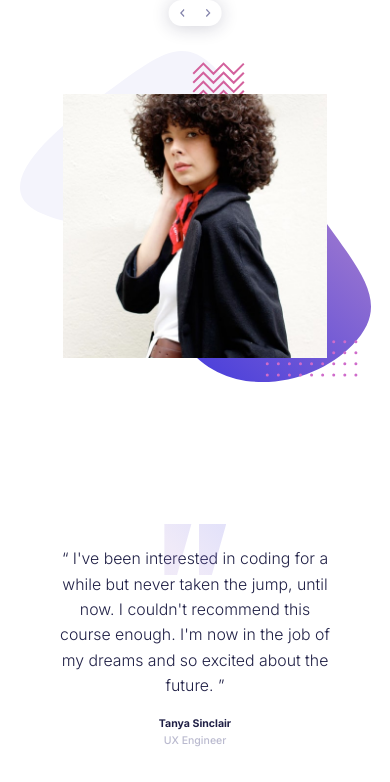
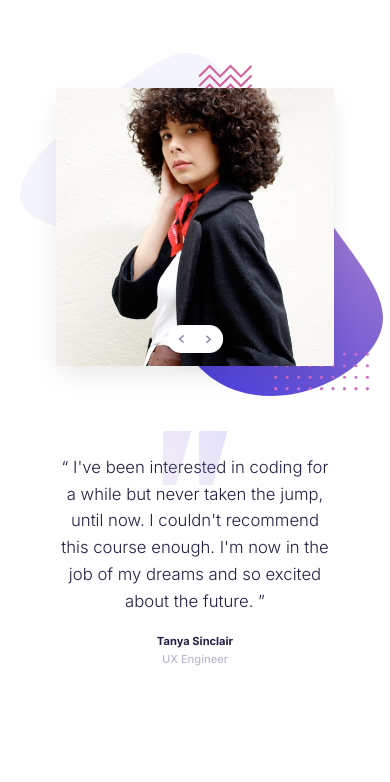
Before and after one commit to devsajad/Testimonial_Slider-Sass-FrontMentor, a website built with Parcel: page index.html in a window 390 px wide. Built offline with nearby package versions, Linux system fonts and the light colour scheme.

Commit message:
fix : correct responsive design

```diff
--- a/index.html
+++ b/index.html
@@ -3,6 +3,14 @@
   <head>
     <meta charset="UTF-8" />
     <meta name="viewport" content="width=device-width, initial-scale=1.0" />
+    <meta
+      name="description"
+      content="A testimonial slider from Frontend Mentor for coding bootcamp users."
+    />
+    <meta
+      name="keywords"
+      content="slider, testimonial, frontend mentor, coding bootcamp, web development"
+    />
 
     <link
       rel="icon"
@@ -24,7 +32,12 @@
   <body>
     <div class="container">
       <section class="slider">
-        <div class="slider__slider-container">
+        <!-- Slide 1 -->
+        <div
+          class="slider__slider-container"
+          role="region"
+          aria-label="Testimonial Slide 1"
+        >
           <div class="testimonial">
             <blockquote class="testimonial__quote">
               <p>
@@ -47,8 +60,38 @@
           </div>
         </div>
 
+        <!-- Slide 2 -->
+        <div
+          class="slider__slider-container"
+          role="region"
+          aria-label="Testimonial Slide 2"
+        >
+          <div class="testimonial">
+            <blockquote class="testimonial__quote">
+              <p>
+                “ If you want to lay the best foundation possible I’d recommend
+                taking this course. The depth the instructors go into is
+                incredible. I now feel so confident about starting up as a
+                professional developer. ”
+              </p>
+            </blockquote>
+            <div class="testimonial__author">
+              <p>John Tarkpor <span>Junior Front-end Developer</span></p>
+            </div>
+          </div>
+
+          <div class="image">
+            <img
+              src="./assets/images/image-john.jpg"
+              alt="A man with short hair"
+              class="image__person"
+            />
+          </div>
+        </div>
+
+        <!-- Navigation Buttons -->
         <div class="slider__btn-container">
-          <div class="left-arrow-container">
+          <div class="left-arrow-container" aria-label="Previous testimonial">
             <img
               src="./assets/images/icon-prev.svg"
               alt="Previous testimonial"
@@ -56,7 +99,7 @@
             />
           </div>
 
-          <div class="right-arrow-container">
+          <div class="right-arrow-container" aria-label="Next testimonial">
             <img
               src="./assets/images/icon-prev.svg"
               alt="Next testimonial"
--- a/src/sass/_base.scss
+++ b/src/sass/_base.scss
@@ -11,24 +11,20 @@ $font-weight-bold: 700;
 $margin-vertical-container: 8.5rem;
 $margin-horizental-container: 13rem;
 
+$box-shadow: 0px 10px 26px -4px rgba(0, 0, 0, 0.1);
+
 @mixin transition-normal {
   transition: all 0.5s;
 }
 
 @mixin media-x-small {
-  @media screen and (max-width: 450px), (max-width: 795px) {
-    @content;
-  }
-}
-
-@mixin media-small {
-  @media screen and (max-width: 795px) {
+  @media screen and (max-width: 49.68em) {
     @content;
   }
 }
 
 @mixin media-medium {
-  @media screen and (max-width: 918px) {
+  @media screen and (max-width: 60.48em) {
     @content;
   }
 }
--- a/src/sass/_responsive.scss
+++ b/src/sass/_responsive.scss
@@ -1,6 +1,9 @@
 html {
+  @include media-x-small {
+    font-size: 53%;
+  }
   @include media-medium {
-    font-size: 55%;
+    font-size: 58%;
   }
 }
 
@@ -9,17 +12,10 @@ html {
     width: 100%;
     height: 100%;
   }
-
-  background-size: 40%;
-  background-position: 0px 100%;
 }
 
 .slider {
   &__slider-container {
-    @include media-small {
-      background-size: 60%;
-    }
-
     @include media-x-small {
       grid-template-columns: 1fr;
       justify-items: center;
@@ -27,20 +23,13 @@ html {
       background-size: 90%;
       background-position: 50% 10%;
     }
-    @include transition-normal;
   }
 
   &__btn-container {
-    left: 50%;
-    top: 0%;
-    transform: translateX(-50%);
-
-    width: 6rem;
-    height: 3rem;
-
-    &--right,
-    &--left {
-      max-width: 0.6rem;
+    @include media-x-small {
+      left: 50%;
+      top: 38.5%;
+      transform: translateX(-50%);
     }
   }
 }
@@ -50,11 +39,10 @@ html {
     grid-row: 2;
     justify-self: center;
     text-align: center;
-    // align-self: self-start;
+    align-self: self-start;
   }
 
   line-height: 1.6;
-  max-width: calc(100% - $margin-horizental-container);
 
   &::before {
     @include media-x-small {
--- a/src/sass/_slider.scss
+++ b/src/sass/_slider.scss
@@ -14,11 +14,6 @@
     align-items: center;
     align-items: center;
 
-    background: url("../../assets/images/pattern-bg.svg");
-    background-repeat: no-repeat;
-    background-size: 50%;
-    background-position: 80% 50%;
-
     @include transition-normal;
   }
 
@@ -32,7 +27,7 @@
     top: 85%;
     transform: translateY(-50%);
 
-    box-shadow: 0px 0.2rem 2rem rgba(32, 32, 70, 0.2);
+    box-shadow: $box-shadow;
 
     background-color: #fff;
 
@@ -78,7 +73,7 @@
     display: block;
     background: url("../../assets/images/pattern-quotes.svg");
     background-repeat: no-repeat;
-    background-size: 100%;
+    background-size: contain;
 
     top: -22%;
     left: 5.5rem;
@@ -103,9 +98,26 @@
 .image {
   height: 30rem;
   scale: 1.2;
+  position: relative;
 
+  &::after {
+    z-index: -1;
+    content: "";
+    width: 39.2rem;
+    height: 55rem;
+    display: block;
+    position: absolute;
+    top: -3.8rem;
+    left: -3.9rem;
+
+    background: url("../../assets/images/pattern-bg.svg");
+    background-repeat: no-repeat;
+    background-size: 100%;
+  }
   &__person {
     height: 100%;
     display: block;
+    box-shadow: $box-shadow;
+    border-radius: 0.3rem;
   }
 }
```
